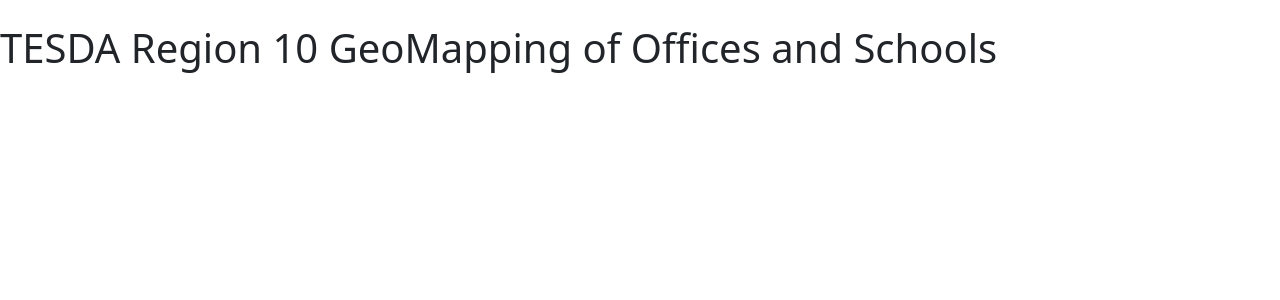
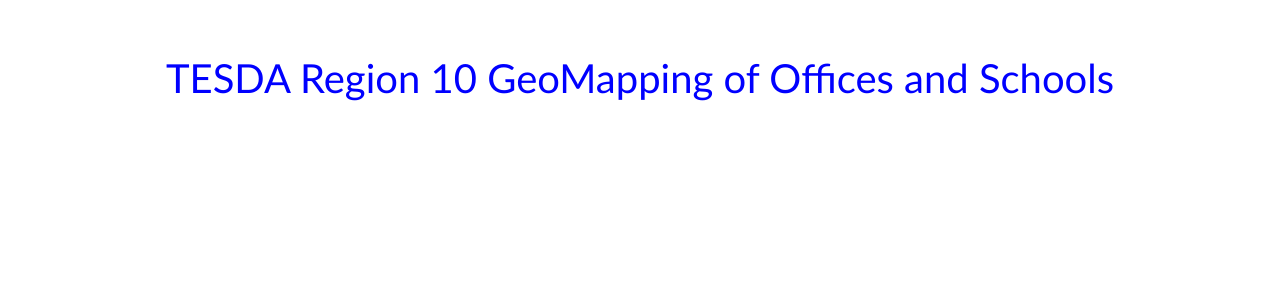
Before and after one commit to strayman225/geo10, a Django app: template markers/templates/base.html in a window 1280 px wide. Shown: the top 300 px of the page. Run offline with Django 3.2, Linux system fonts and the light colour scheme; the template is opened without the code that fills it, so the values that code supplies are empty.

Commit message:
Update base.html
sd

```diff
--- a/markers/templates/base.html
+++ b/markers/templates/base.html
@@ -17,7 +17,24 @@
 </head>
 
     <style>
+        h1 {
+    color:blue;
+    margin-top: 30px;
+}
+body {
+    color:blue;
+    font-family:'Trebuchet MS', 'Lucida Sans Unicode', 'Lucida Grande', 'Lucida Sans', Arial, sans-serif;
+    text-align: center;
 
+}
+#content{
+    display:grid;
+    grid-template-columns: 50% 50%;
+
+    max-width: 960;
+    margin:auto;
+    margin-top: 50px;
+}
     </style>
 <body>
 </br>
```
